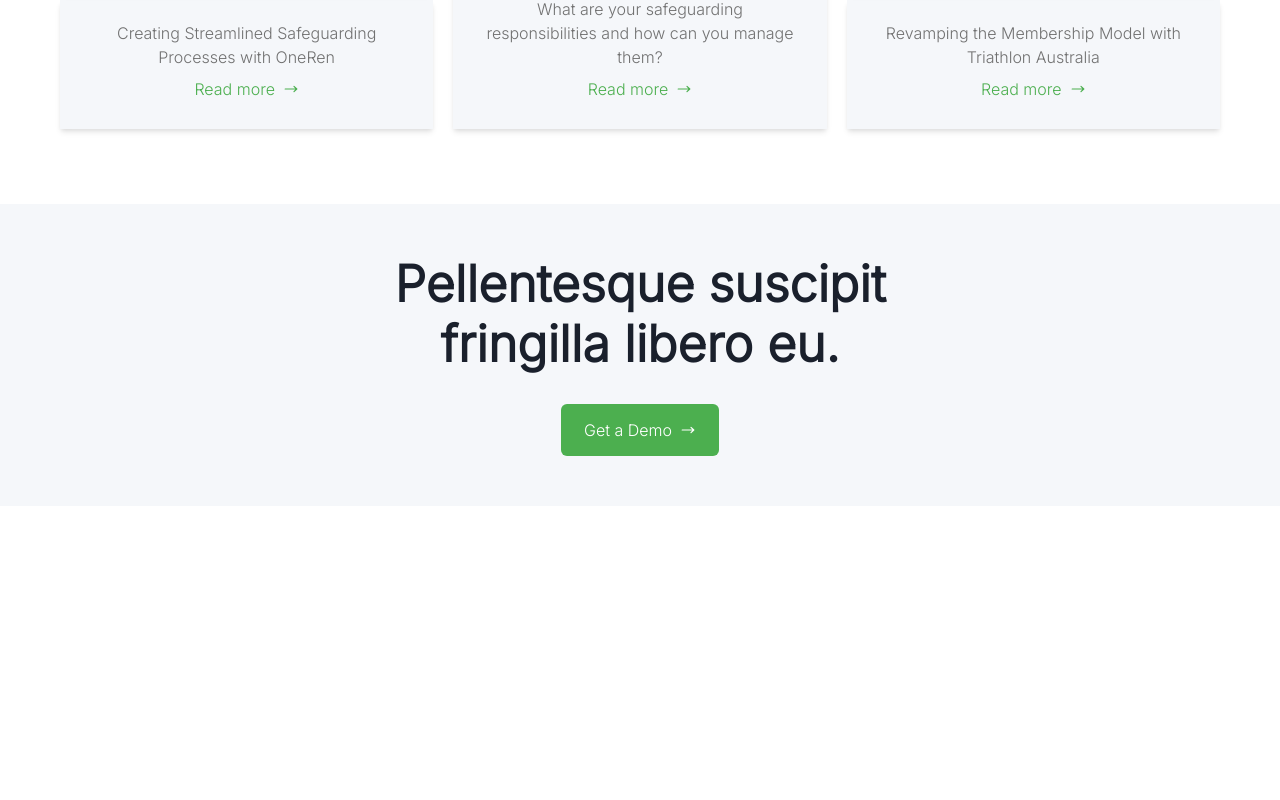
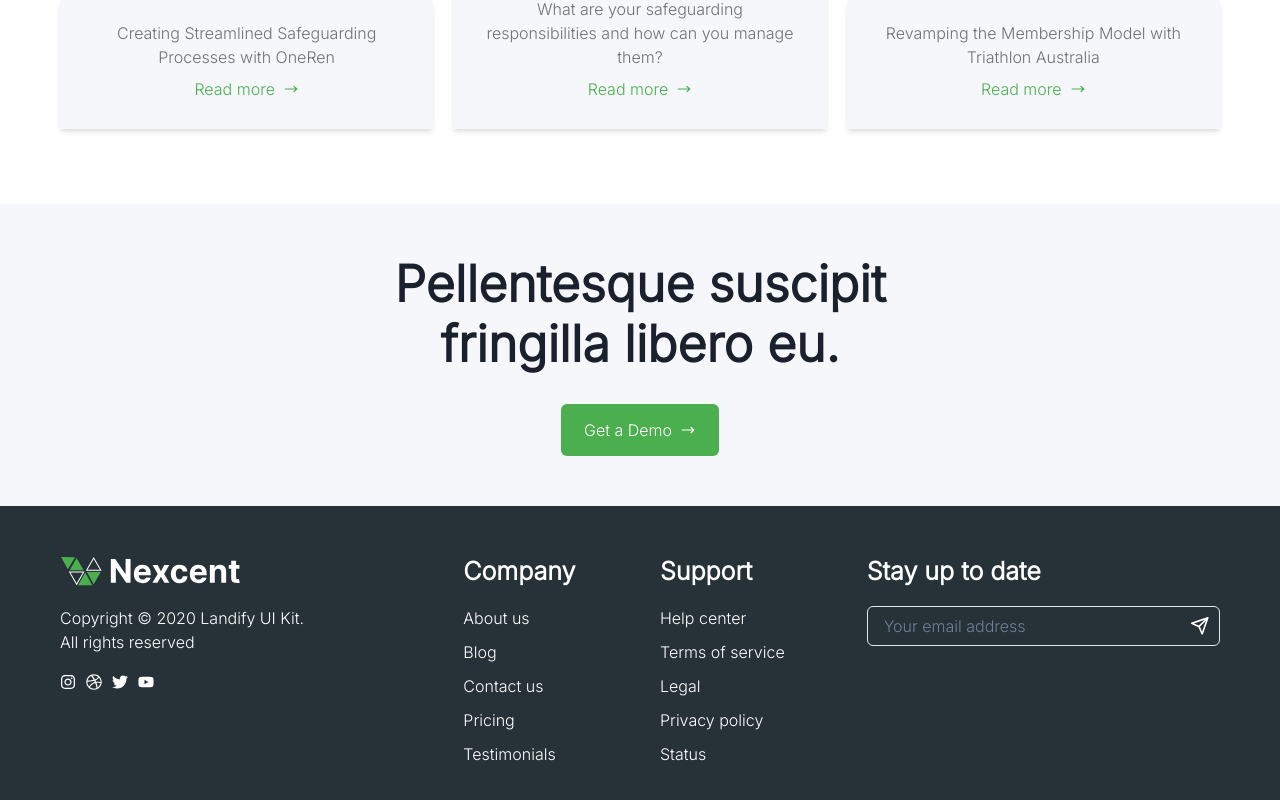
Before and after one commit to dboatengg/nexcent, a React (Vite) app: page / in a window 1280 px wide. Shown: the part 3939-4739 px from the top of the page. Before the commit the page ends 4445 px from the top, so only its background shows below. Built offline with nearby package versions, Linux system fonts and the light colour scheme.

Commit message:
Build footer

```diff
--- a/src/App.tsx
+++ b/src/App.tsx
@@ -10,6 +10,7 @@ import Customers from "./components/Customers";
 import Blog from "./components/Blog";
 import Cta from "./components/Cta";
 import Hero from "./components/Hero";
+import FooterMain from "./components/FooterMain";
 
 function App() {
   return (
@@ -30,6 +31,7 @@ function App() {
         <Blog/>
       </Box>
       <Cta/>
+      <FooterMain/>
     </>
   );
 }
--- /dev/null
+++ b/src/components/Footer2.tsx
@@ -0,0 +1,25 @@
+import { Box, Flex, Image, Link, Text } from "@chakra-ui/react"
+import logo from '../assets/logo-main.svg'
+import { FaDribbble, FaInstagram, FaTwitter, FaYoutube } from "react-icons/fa"
+
+
+
+const Footer2 = () => {
+  return (
+    <Flex flexDirection='column' alignItems="flex-start" gap="20px">
+        <Image width="180px" src={logo}/>
+        <Box>
+          <Text variant="footer">Copyright © 2020 Landify UI Kit.</Text>
+          <Text variant="footer">All rights reserved</Text>
+        </Box>
+        <Flex alignItems="center" gap="10px">
+          <Link><FaInstagram/></Link>
+          <Link><FaDribbble/></Link>
+          <Link><FaTwitter/></Link>
+          <Link><FaYoutube/></Link>
+        </Flex>
+    </Flex>
+  )
+}
+
+export default Footer2
--- /dev/null
+++ b/src/components/Footer3.tsx
@@ -0,0 +1,23 @@
+import { Flex, Heading, Link, SimpleGrid } from "@chakra-ui/react"
+import { footerSupport, footerCompany } from "../data/footer"
+
+const Footer3 = () => {
+  return (
+    <SimpleGrid columns={2} spacing={10}>
+        <Flex flexDirection="column" alignItems="flex-start" gap="20px">
+            <Heading fontSize={{base:'20px', md:'25px'}}>Company</Heading>
+            <Flex flexDirection="column" alignItems="flex-start" gap="10px">
+                {footerCompany.map(data => <Link variant="footer" key={data.id}>{data.label}</Link>)}
+            </Flex>
+        </Flex>
+        <Flex flexDirection="column" alignItems="flex-start" gap="20px">
+            <Heading fontSize={{base:'20px', md:'25px'}}>Support</Heading>
+            <Flex flexDirection="column" alignItems="flex-start" gap="10px">
+                {footerSupport.map(data => <Link key={data.id}>{data.label}</Link>)}
+            </Flex>
+        </Flex>
+    </SimpleGrid>
+  )
+}
+
+export default Footer3
--- /dev/null
+++ b/src/components/Footer4.tsx
@@ -0,0 +1,16 @@
+import { Flex, Heading, Input, InputGroup, InputRightElement, Image } from "@chakra-ui/react"
+import mail from '../assets/mail-icon.svg'
+
+const Footer4 = () => {
+  return (
+    <Flex flexDirection="column" alignItems="flex-start" gap="20px">
+        <Heading fontSize="25px">Stay up to date</Heading>
+        <InputGroup>
+        <Input placeholder="Your email address"/>
+        <InputRightElement children={<Image boxSize="20px" src={mail}/>}/>
+        </InputGroup>
+    </Flex>
+  )
+}
+
+export default Footer4
--- /dev/null
+++ b/src/components/FooterMain.tsx
@@ -0,0 +1,18 @@
+import { Box, Grid } from "@chakra-ui/react"
+import Footer2 from "./Footer2"
+import Footer3 from "./Footer3"
+import Footer4 from "./Footer4"
+
+const Footer = () => {
+  return (
+    <Box bg="#263238" color="#fff">
+      <Grid templateColumns={{base:'1fr',lg:'1fr 1fr 1fr'}} justifyContent="space-between" paddingX="20px" paddingY="50px" maxWidth={{base:'95%', md: '1200px'}} mx="auto" gap="50px">
+        <Footer2/>
+        <Footer3/>
+        <Footer4/>
+      </Grid>
+    </Box>
+  )
+}
+
+export default Footer
--- /dev/null
+++ b/src/data/footer.ts
@@ -0,0 +1,45 @@
+export const footerCompany = [
+    {
+        id:1,
+        label:'About us'
+    },
+    {
+        id:2,
+        label:'Blog'
+    },
+    {
+        id:3,
+        label:'Contact us'
+    },
+    {
+        id:4,
+        label:'Pricing'
+    },
+    {
+        id:5,
+        label:'Testimonials'
+    },
+]
+
+export const footerSupport = [
+    {
+        id:1,
+        label:'Help center'
+    },
+    {
+        id:2,
+        label:'Terms of service'
+    },
+    {
+        id:3,
+        label:'Legal'
+    },
+    {
+        id:4,
+        label:'Privacy policy'
+    },
+    {
+        id:5,
+        label:'Status'
+    },
+]
--- a/src/theme.ts
+++ b/src/theme.ts
@@ -22,6 +22,11 @@ const theme = extendTheme({
   },
   components: {
     Text: {
+      variants: {
+        footer: {
+          color: "#fff",
+        },
+      },
       baseStyle: {
         color: "grey",
       },
```
Also changed, not shown: src/components/Footer.tsx (deleted, +0 -8 lines), src/assets/logo-main.svg (added), src/assets/mail-icon.svg (added).
